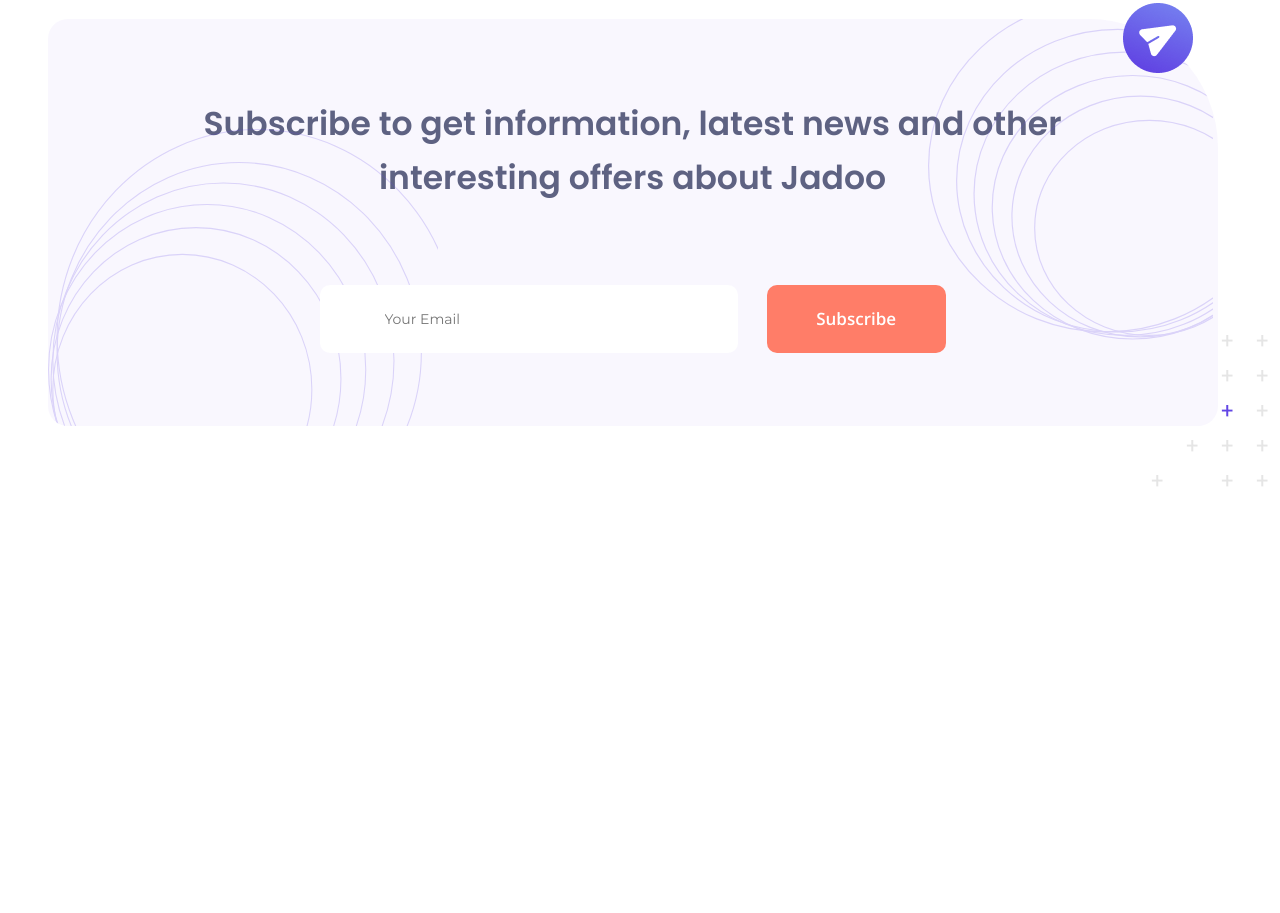
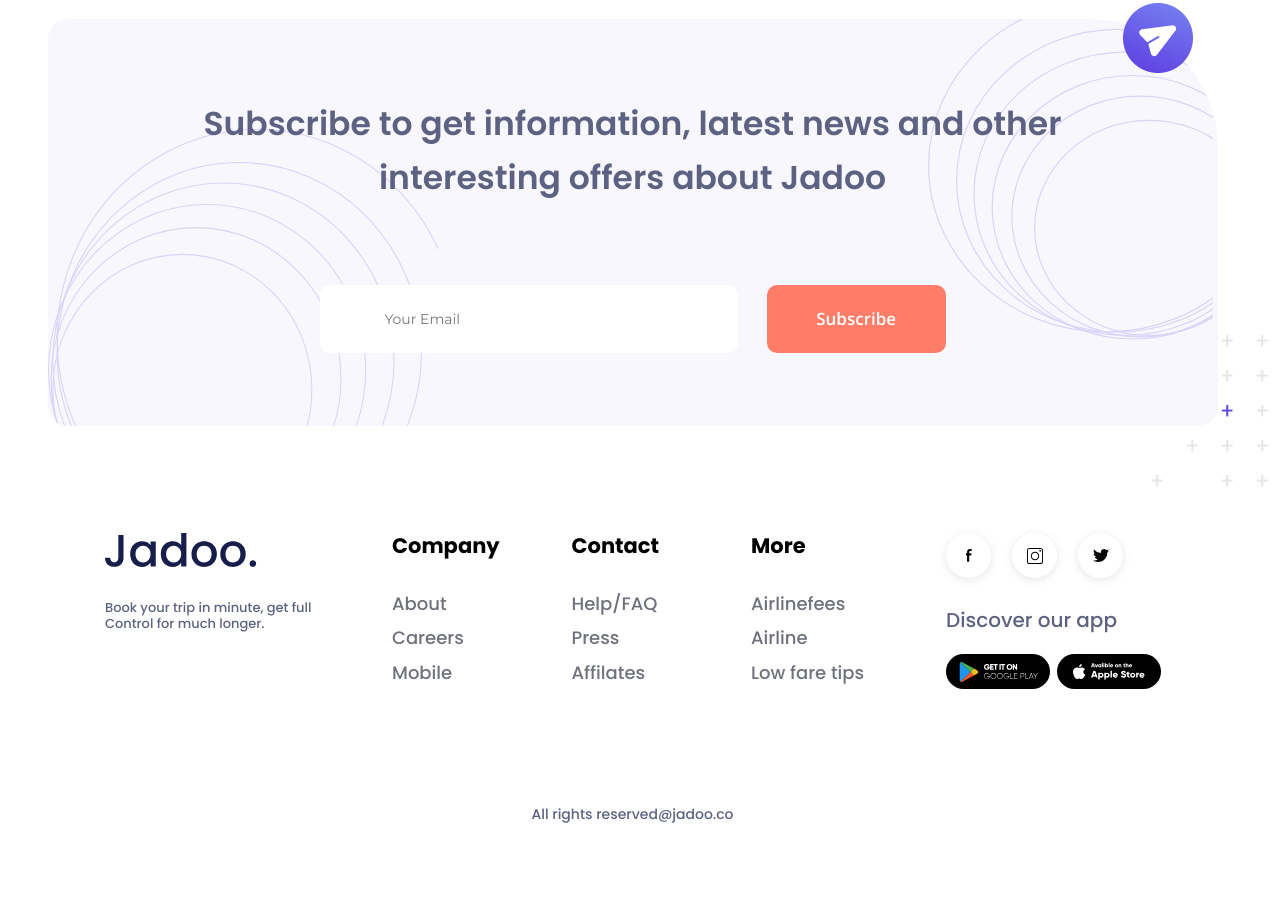
Before and after one commit to zuzechka/travel-agency, a plain HTML site: page index.html in a window 1280 px wide. Shown: the part 3853-4766 px from the top of the page. Before the commit the page ends 4346 px from the top, so only its background shows below. Drawn offline with Linux system fonts and the light colour scheme.

Commit message:
Footer complete + adaptive

```diff
--- a/index.html
+++ b/index.html
@@ -361,5 +361,77 @@
 
         </div>
     </main>
+
+    <footer class="footer">
+
+        <div class="footer-main">
+            <div class="footer-jadoo">
+                <img src="./icons/jadoo-logo-footer..svg" alt="" width="152px" height="66px">
+                <span class="jadoo-small-text">Book your trip in minute, get full
+                Control for much longer.</span>
+            </div>
+
+            <div class="footer-contacts">
+                <div class="footer-contact-block">
+                    <span class="footer-contact-heading">Company</span>
+                    <ul class="footer-contact-list">
+                        <li><a href="/" class="link-contanct-list">About</a></li>
+                        <li><a href="/" class="link-contanct-list">Careers</a></li>
+                        <li><a href="/" class="link-contanct-list">Mobile</a></li>
+                    </ul>
+                </div>
+
+                <div class="footer-contact-block">
+                    <span class="footer-contact-heading">Contact</span>
+                    <ul class="footer-contact-list">
+                        <li><a href="/" class="link-contanct-list">Help/FAQ</a></li>
+                        <li><a href="/" class="link-contanct-list">Press</a></li>
+                        <li><a href="/" class="link-contanct-list">Affilates</a></li>
+                    </ul>
+                </div>
+
+                <div class="footer-contact-block">
+                    <span class="footer-contact-heading">More</span>
+                    <ul class="footer-contact-list">
+                        <li><a href="/" class="link-contanct-list">Airlinefees</a></li>
+                        <li><a href="/" class="link-contanct-list">Airline</a></li>
+                        <li><a href="/" class="link-contanct-list">Low fare tips</a></li>
+                    </ul>
+                </div>
+            </div>
+
+            <div class="footer-apps">
+
+                <div class="footer-social">
+                    <a href="/" class="social-link"><img src="./icons/social-1.svg" alt="FaceBook" width="6px" height="12px" class = "social-img-ok"></a>
+                    <a href="/" class="social-link"><img src="./icons/social-2.svg" alt="Instagram" width="16px" height="16px" class = "social-img"></a>
+                    <a href="/" class="social-link"><img src="./icons/social-3.svg" alt="Twitter" width="16px" height="13px" class = "social-img-ok"></a>
+                </div>
+
+                <div class="footer-discover">
+                    <span class="discover-head">
+                        Discover our app
+                    </span>
+
+                    <div class="apps">
+                        <a href="/" class="apps-link">
+                            <img src="./icons/g-play.svg" alt="" width="20px" height="20px">
+                            <img src="/icons/g-play-store.svg" alt="" width="54px" height="15px">
+                        </a>
+                        <a href="/" class="apps-link">
+                            <img src="./icons/apple.svg" alt="" width="13px" height="16px">
+                            <img src="./icons/apple-store.svg" alt="" width="54px" height="17px">
+                        </a>
+                    </div>
+                </div>
+
+
+            </div>
+        </div>
+
+        <span class="footer-copyrigth">
+            All rights reserved@jadoo.co
+        </span>
+    </footer>
 </body>
 </html>
--- a/styles.css
+++ b/styles.css
@@ -1327,6 +1327,158 @@
   margin-top: 336px;
 }
 
+.footer {
+
+  margin-top: 20px;
+  display: flex;
+  flex-direction: column;
+  align-items: center;
+  flex-wrap: wrap;
+  padding-inline: 15px;
+}
+
+.footer-main {
+  max-width: 1060px;
+  min-height: 183px;
+  display: flex;
+  margin-top: 20px;
+  gap: 80px;
+}
+
+.footer-jadoo {
+  width: 207px;
+  height: 133px;
+}
+
+.jadoo-small-text {
+  display: inline-block;
+  font-weight: 500;
+  font-size: 13px;
+  line-height: 124.5%;
+  color: var(--color-light-blue);
+  margin-top: 33px;
+}
+
+.footer-contacts {
+  width: 474px;
+  height: 153px;
+  display: flex;
+  justify-content: space-between
+}
+
+.footer-contact-block {
+  width: 115px;
+  height: 153px;
+}
+
+.footer-contact-heading {
+  font-weight: 700;
+  font-size: 21px;
+  line-height: 124.5%;
+  color: #000;
+}
+
+.footer-contact-list {
+  margin-top: 33px;
+}
+
+.link-contanct-list {
+  text-decoration: none;
+  font-weight: 500;
+  font-size: 18px;
+  line-height: 124.5%;
+  color: #6F727B;
+  margin-bottom: 12px;
+  transition-duration: var(--transition-duration);
+}
+
+.link-contanct-list:hover {
+  color:var(--color-dark);
+}
+
+.footer-social {
+  width: 177px;
+  height: 45px;
+  display: flex;
+  justify-content: space-between;
+}
+
+.social-link {
+  width: 45px;
+  height: 45px;
+  border-radius: 50%;
+  background-color: var(--color-light);
+  display: flex;
+  justify-content: center;
+  align-items: center;
+  box-shadow: 0px 2px 10px rgb(0, 0, 0, 0.1);
+  transition-duration: var(--transition-duration);
+}
+.social-img {
+  filter: brightness(0%);
+}
+
+.social-link:hover {
+  background-image: url(./images/back.png);
+}
+
+.social-link:hover .social-img{
+  filter: brightness(100%);
+}
+
+.social-link:hover .social-img-ok {
+  filter: invert(100%);
+}
+
+.footer-discover {
+  width: 214px;
+  height: 76px;
+  margin-top: 30px;
+}
+
+.discover-head {
+  font-weight: 500;
+  font-size: 20px;
+  line-height: 124.5%;
+  letter-spacing: 0.05;
+  color: var(--color-light-blue);
+}
+
+.apps {
+  width: 215PX;
+  height: 35px;
+  display: flex;
+  gap: 7px;
+  margin-top: 20px;
+}
+
+.apps-link {
+  width: 107px;
+  height: 35px;
+  background-color: #000;
+  border-radius: 17.5px;
+  display: flex;
+  justify-content: center;
+  align-items: center;
+  gap: 5px;
+  transition-duration: var(--transition-duration);
+}
+
+.apps-link:hover{
+  box-shadow: 0px 3px 30px rgb(0, 0, 0, 0.07);
+}
+
+.footer-copyrigth {
+  display: inline-block;
+  margin-top: 90px;
+  font-weight: 500;
+  font-size: 14px;
+  line-height: 124.5%;
+  color: var(--color-light-blue);
+  margin-bottom: 90px;
+}
+
+
 
 @media (max-width: 1060px) {
   .header-nav {
@@ -1384,6 +1536,14 @@
  .subscibe-decore, .email-decore-1, .email-decore-2, .email-img, .tg {
   display: none;
  }
+
+ .footer-main {
+  flex-wrap: wrap;
+ }
+
+ .footer-contacts {
+  flex-wrap: wrap;
+ }
 }
 
 
```
Also changed, not shown: icons/apple-store.svg (added), icons/apple.png (added), icons/apple.svg (added), icons/back.svg (added), icons/g-play-store.svg (added), icons/g-play.svg (added), icons/jadoo-logo-footer..svg (added), icons/social-1.svg (added), icons/social-2.svg (added), icons/social-3.svg (added), images/back.png (added).
